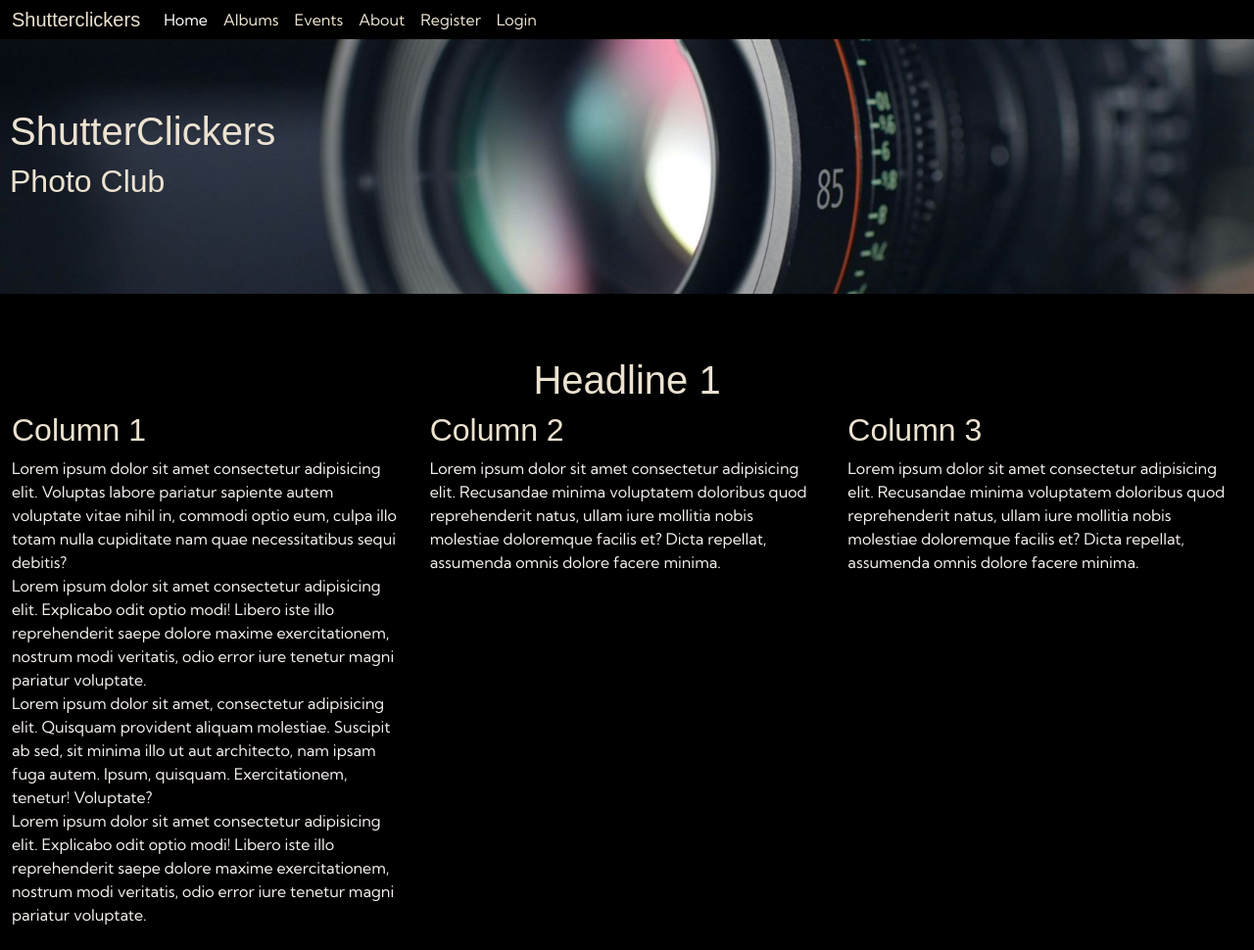
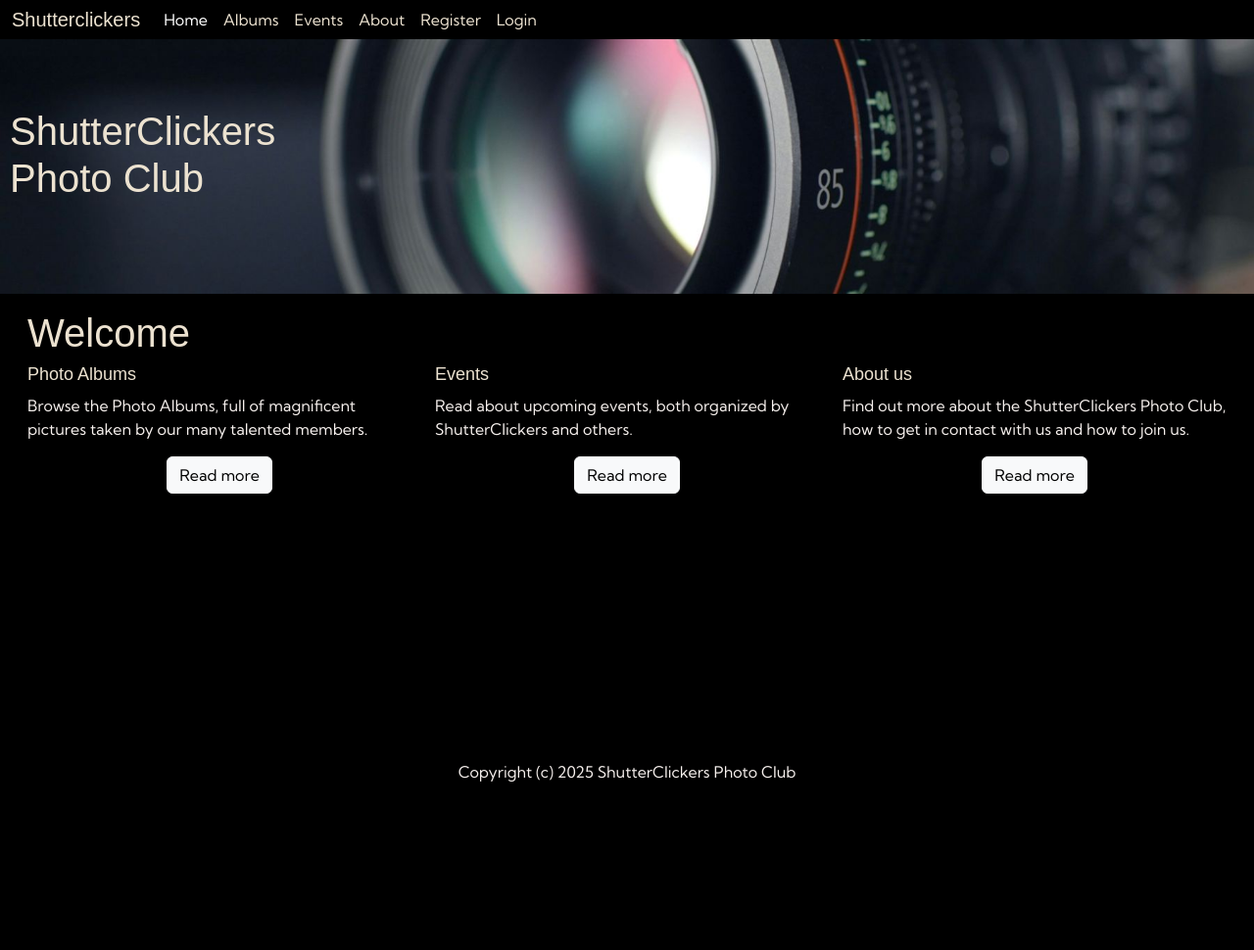
Before and after one commit to Daniel-R-ci/msp3, a Django app: page / in a window 1280 px wide. Shown: the whole page at 98% size. After the commit the page ends 798 px from the top, so only its background shows below. Run offline with Django 5.2, Linux system fonts and the light colour scheme; some libraries are stand-ins or nearby versions; some web fonts are replaced.

Commit message:
Added MVP user interface (not functional) to index.html

```diff
--- a/home/templates/home/index.html
+++ b/home/templates/home/index.html
@@ -1 +1,33 @@
 {% extends "base.html" %}
+
+{% block main-tag %}
+
+<div class="container-fluid">
+    <div class="row">
+        <div class="col-12">
+            <h1>Welcome</h1>
+        </div>
+    </div>
+    <div class="row">
+        <div class="col-12 col-lg-4">
+            <h2>Photo Albums</h2>
+            <p>Browse the Photo Albums, full of magnificent pictures taken by our many talented members.</p>
+            <div class="text-center">
+                <button class="btn btn-light">Read more</button>
+            </div>
+        </div>
+        <div class="col-12 col-lg-4">
+            <h2>Events</h2>
+            <p>Read about upcoming events, both organized by ShutterClickers and others.</p>
+            <div class="text-center">
+                <button class="btn btn-light">Read more</button>
+            </div>
+        </div>
+        <div class="col-12 col-lg-4">
+            <h2>About us</h2>
+            <p>Find out more about the ShutterClickers Photo Club, how to get in contact with us and how to join us.</p>
+            <div class="text-center">
+                <button class="btn btn-light">Read more</button>
+            </div>
+        </div>
+        {% endblock main-tag %}
--- a/static/css/style.css
+++ b/static/css/style.css
@@ -22,6 +22,13 @@
     color: var(--headline-color);
     font-family: var(--headline-font)
 }
+ /*h1{
+    font-size: large;
+ }*/
+
+ h2{
+    font-size: large;
+ }
 
 #navbar {
     padding: 0px;
@@ -57,8 +64,12 @@
 }
 
 main{
-        padding-top: 4rem;
-        padding-bottom: 1.5rem;
+        padding: 1rem;
+}
+
+footer{
+    padding-top: 2px;
+    text-align: center;
 }
 
 /* Hero section */
@@ -80,3 +91,11 @@
   padding-top: 40px;
   padding-left: 10px;
 }
+
+/***** TEST CSS *****/
+/***** FOR DEVELOPMENT PURPOSES ONLY *****/
+/***** MUST BE REMOVED BEFORE PROJECT SUBMISSION *****/
+
+.test-border{
+    border: 1px dashed lightgrey;
+}
--- a/templates/base.html
+++ b/templates/base.html
@@ -6,8 +6,9 @@
 <head>
     <meta charset="UTF-8">
     <meta name="viewport" content="width=device-width, initial-scale=1.0">
+     <!-- Block for page title tag, including default title -->
     <title>
-        {% block title-tag %}
+       {% block title-tag %}
         ShutterClickers Photo Club
         {% endblock title-tag %}
     </title>
@@ -56,11 +57,14 @@
     </header>
     <section id="hero">
         <div id="cover-text">
-            <h1>ShutterClickers</h1>
-            <h2>Photo Club</h2>
+            <h1>ShutterClickers<br>Photo Club</h1>
+
         </div>
     </section>
     <main>
+        {% block main-tag %}
+        <!-- Main content block, with default grid system for testing-->
+
         <div class="container-fluid">
             <div class="row">
                 <div class="col-12 text-center">
@@ -74,7 +78,7 @@
                     voluptate vitae nihil in, commodi optio eum, culpa illo totam nulla cupiditate nam quae
                     necessitatibus sequi debitis?
                     <br>
-                    Lorem ipsum dolor sit amet consectetur adipisicing elit. Explicabo odit optio modi! Libero iste illo
+                    <!-- Lorem ipsum dolor sit amet consectetur adipisicing elit. Explicabo odit optio modi! Libero iste illo
                     reprehenderit saepe dolore maxime exercitationem, nostrum modi veritatis, odio error iure tenetur
                     magni pariatur voluptate.
                     <br>
@@ -84,7 +88,7 @@
                     <br>
                     Lorem ipsum dolor sit amet consectetur adipisicing elit. Explicabo odit optio modi! Libero iste illo
                     reprehenderit saepe dolore maxime exercitationem, nostrum modi veritatis, odio error iure tenetur
-                    magni pariatur voluptate.
+                    magni pariatur voluptate.-->
                 </div>
                 <div class="col-lg-4">
                     <h2>Column 2</h2>
@@ -100,7 +104,13 @@
                 </div>
             </div>
         </div>
+
+        {% endblock main-tag %}
+
     </main>
+    <footer class="mt-auto">
+        Copyright (c) 2025 ShutterClickers Photo Club
+    </footer>
 
     <!-- Bootstrap JavaScript-->
     <script src="https://cdn.jsdelivr.net/npm/bootstrap@5.3.6/dist/js/bootstrap.bundle.min.js"
```
